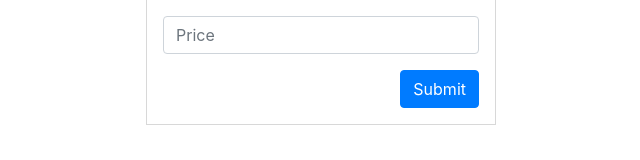
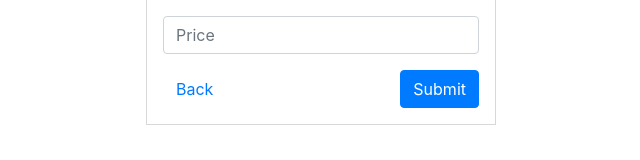
Before and after one commit to clarinal12/highoutput-workshop, a React (Create React App) app: page /products/create in a window 1280 px wide. Shown: the part 443-603 px from the top of the page, without its empty margins (319-959 px from the left). Built offline with nearby package versions, Linux system fonts and the light colour scheme; sample sign-in values are in the browser's storage.

Commit message:
feat(query after mutation):query products after creating, updating and deleting peoducts

```diff
--- a/src/Products/ProductForm.js
+++ b/src/Products/ProductForm.js
@@ -1,4 +1,5 @@
 import React from "react";
+import { Link } from "react-router-dom";
 
 //ReactStrap
 import { FormGroup, Input, FormFeedback, Alert } from "reactstrap";
@@ -10,7 +11,10 @@ import { withFormik, ErrorMessage, Form } from "formik";
 import ProductValidation from "./ProductValidation";
 
 //Styles
-import { FloatRightButton, ProductPanel } from "./styles";
+import { FloatRightButton, FloatLeftButton, ProductPanel } from "./styles";
+
+//Mutations and Queries
+import { PRODUCTS } from "../Constants/QueryTemplates";
 
 const ProductForm = props => {
   const {
@@ -97,6 +101,11 @@ const ProductForm = props => {
             </FormFeedback>
           )}
         </FormGroup>
+        <Link to="/products">
+          <FloatLeftButton color="link" type="button">
+            Back
+          </FloatLeftButton>
+        </Link>
         <FloatRightButton color="primary" disabled={loading} type="submit">
           {loading ? "Submitting..." : "Submit"}
         </FloatRightButton>
@@ -135,7 +144,10 @@ export default withFormik({
         quantity: Number(quantity)
       };
     }
-    const response = await mutateAction({ variables: { ...data } });
+    const response = await mutateAction({
+      variables: { ...data },
+      refetchQueries: [{ query: PRODUCTS }]
+    });
     if (response && !id) resetForm();
   },
   validationSchema: ProductValidation
--- a/src/Products/Products.js
+++ b/src/Products/Products.js
@@ -99,7 +99,10 @@ class SignUp extends Component {
               toggle={this.toggleConfirmRemoveModal}
               isConfirm={true}
               onConfirm={() =>
-                deleteProduct({ variables: { id: toBeRemoved.id } })
+                deleteProduct({
+                  variables: { id: toBeRemoved.id },
+                  refetchQueries: [{ query: PRODUCTS }]
+                })
               }
             >
               Are you sure you want to remove the product: {toBeRemoved.name}
@@ -113,7 +116,7 @@ class SignUp extends Component {
             </Button>
           </Link>
           {hasError && <Alert color="danger">{errorMessage}</Alert>}
-          <Query query={PRODUCTS} pollInterval={1000}>
+          <Query query={PRODUCTS}>
             {({ loading, error, data }) => {
               if (loading) {
                 return (
--- a/src/Products/styles.js
+++ b/src/Products/styles.js
@@ -18,6 +18,10 @@ const ProductWrapper = styled.div`
 
 const FloatRightButton = styled(Button)`
   float: right;
+`;
+
+const FloatLeftButton = styled(Button)`
+  float: left;
 `;
 
 const ProductsPanel = styled.div`
@@ -92,6 +96,7 @@ export {
   ProductsWrapper,
   ProductWrapper,
   FloatRightButton,
+  FloatLeftButton,
   ProductsPanel,
   ProductPanel,
   ProductCardFooter,
```
